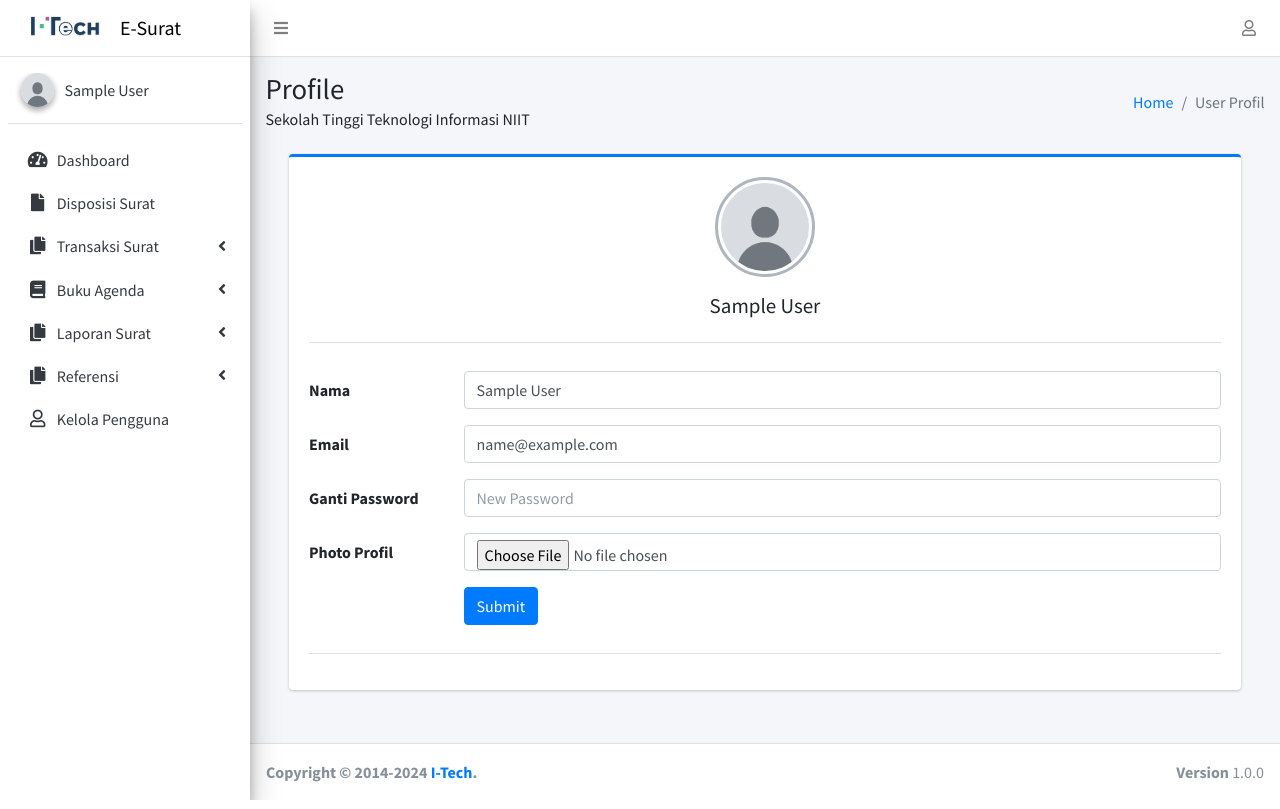
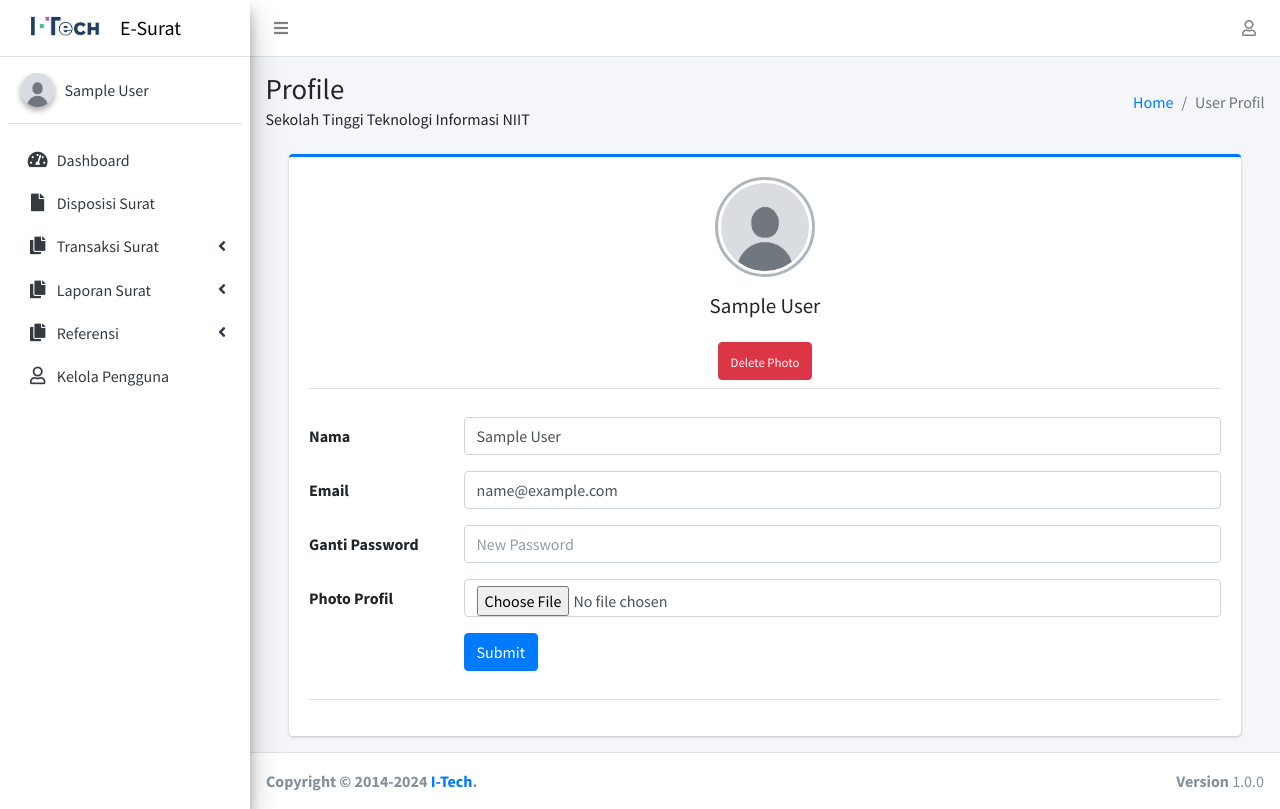
Before and after one commit to desihamita/ESuratTech, a Laravel app: page /profile in a window 1280 px wide. Run offline with Laravel 10, Linux system fonts and the light colour scheme; the visitor is signed in with stand-in values (Sample User, id 1); parts of the project's set-up code (start-up, migrations or seed data) failed here and were passed over; some libraries are stand-ins or nearby versions.

Commit message:
tambahakn fitur hapus photo profil

```diff
--- a/app/Http/Controllers/ProfilController.php
+++ b/app/Http/Controllers/ProfilController.php
@@ -5,6 +5,7 @@ namespace App\Http\Controllers;
 use Illuminate\Http\Request;
 use Illuminate\Support\Facades\Auth;
 use Illuminate\Support\Facades\Hash;
+use Illuminate\Support\Facades\Storage;
 
 class ProfilController extends Controller
 {
@@ -18,7 +19,6 @@ class ProfilController extends Controller
 
         return view('pages.profil.index', compact('title', 'breadcrumbs') );
     }
-
     public function update(Request $request)
     {
         $request->validate([
@@ -36,19 +36,36 @@ class ProfilController extends Controller
             $user->password = Hash::make($request->input('password'));
         }
 
-        if($request->hasFile('profile_picture')) {
-            if($user->profile_picture && Storage::exists('public/profile_picture/'. $user->profile_picture)) {
-                Storage::delete('public/profile_pictures/'.$user->profile_picture);
-            }
+        if ($request->hasFile('profile_picture')) {
             $file = $request->file('profile_picture');
-            $filename = time().'.'.$file->getClientOriginalExtension();
-            $file->storeAs('public/profile_pictures', $filename);
+            $originalNameWithoutExtension = pathinfo($file->getClientOriginalName(), PATHINFO_FILENAME);
+            $extension = $file->getClientOriginalExtension();
+            $newFileName = date('Y_m_d') . '_' . $originalNameWithoutExtension . '.' . $extension;
+            $file->move(public_path('uploads/profile'), $newFileName);
 
-            $user->profile_picture = $filename;
+            // Simpan nama file ke dalam database
+            $user->profile_picture = $newFileName;
         }
+        // \dd($user);
 
-        $user->save();
+        $user->update();
 
         return redirect()->back()->with('success', 'Profile updated successfully.');
     }
+
+    public function deletePhoto()
+    {
+        $user = Auth::user();
+
+        if ($user->profile_picture && file_exists(public_path('uploads/profile/' . $user->profile_picture))) {
+            unlink(public_path('uploads/profile/' . $user->profile_picture));
+        }
+
+        $user->profile_picture = null;
+        $user->save();
+
+        return redirect()->back()->with('success', 'Photo deleted successfully.');
+    }
+
+
 }
--- a/resources/views/components/layouts/partials/sidebar.blade.php
+++ b/resources/views/components/layouts/partials/sidebar.blade.php
@@ -51,29 +51,6 @@
               </li>
               <li class="nav-item">
                 <a href="/surat-keluar" class="nav-link">
-                  <i class="far fa-circle nav-icon"></i>
-                  <p>Surat Keluar</p>
-                </a>
-              </li>
-            </ul>
-          </li>
-          <li class="nav-item">
-            <a href="#" class="nav-link">
-              <i class="nav-icon fas fa-solid fa-book"></i>
-              <p>
-                Buku Agenda
-                <i class="fas fa-angle-left right"></i>
-              </p>
-            </a>
-            <ul class="nav nav-treeview">
-              <li class="nav-item">
-                <a href="#" class="nav-link ">
-                  <i class="far fa-circle nav-icon"></i>
-                  <p>Surat Masuk</p>
-                </a>
-              </li>
-              <li class="nav-item">
-                <a href="#" class="nav-link">
                   <i class="far fa-circle nav-icon"></i>
                   <p>Surat Keluar</p>
                 </a>
--- a/resources/views/pages/profil/index.blade.php
+++ b/resources/views/pages/profil/index.blade.php
@@ -10,11 +10,18 @@
             <div class="card-body box-profile">
               <div class="text-center">
                 <img class="profile-user-img img-fluid img-circle"
-                    src="{{ Auth::user()->profile_picture ? asset('storage/profile_pictures/' . Auth::user()->profile_picture) : asset('assets/dist/img/default.png') }}"
+                    src="{{ Auth::user()->profile_picture ? asset('uploads/profile/' . Auth::user()->profile_picture) : asset('assets/dist/img/default.png') }}"
                     alt="User profile picture">
+                    <h1 class="profile-username text-center mt-3 mb-4">{{ Auth::user()->name }}</h1>
+                    <form action="{{ route('photo.delete') }}" method="POST" enctype="multipart/form-data">
+                      @csrf
+                      @method('DELETE')
+                      <input type="hidden" name="id" value="{{ Auth::user()->id }}">
+                      <input type="hidden" name="photo" value="{{ Auth::user()->profile_picture }}">
+                      <button type="submit" class="btn btn-danger btn-small mb-2"><small>Delete Photo</small></button>
+                    </form>
               </div>
 
-              <h1 class="profile-username text-center mt-3 mb-4">{{ Auth::user()->name }}</h1>
               <ul class="list-group list-group-unbordered mb-3">
                 <li class="list-group-item">
                   <form class="form-horizontal mt-3" action="{{ route('profile.update') }}" method="POST" enctype="multipart/form-data">
--- a/routes/web.php
+++ b/routes/web.php
@@ -25,6 +25,8 @@ Route::middleware(['auth'])->group(function () {
 
     Route::get('/profile', [ProfilController::class, 'index'])->name('profile.index');
     Route::put('/profile/update', [ProfilController::class, 'update'])->name('profile.update');
+    Route::delete('/profile/delete', [ProfilController::class, 'deletePhoto'])->name('photo.delete');
+
 
     Route::get('/surat-masuk', [SuratMasukController::class, 'index'])->name('suratmasuk.index');
     Route::get('/surat-masuk/create', [SuratMasukController::class, 'create'])->name('suratmasuk.create');
```
